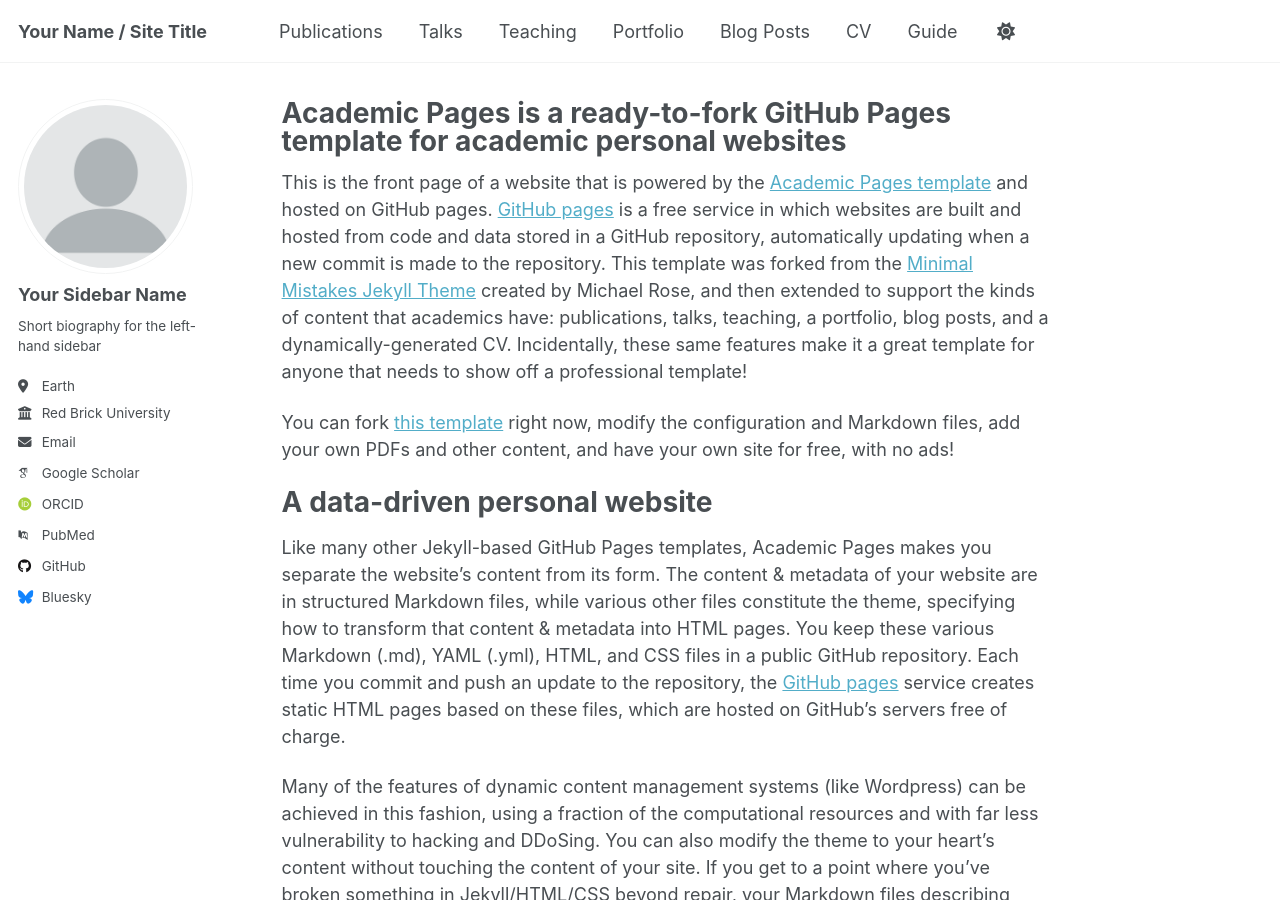
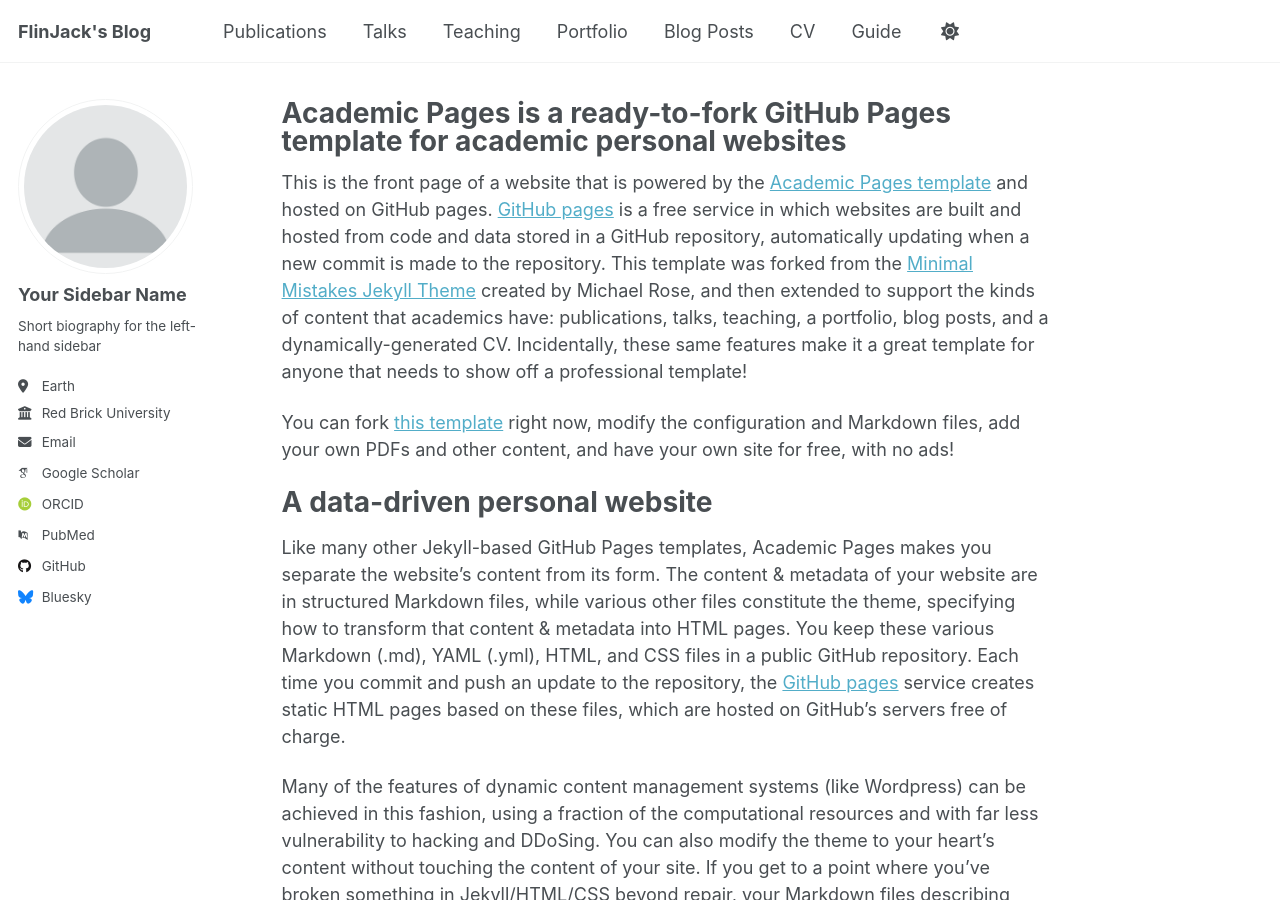
Before and after one commit to FlinJack/FlinJack.github.io, a Jekyll site: the page built from _pages/about.md, in a window 1280 px wide and 900 px high. Built offline with Jekyll 4.4.1, drawn with Linux system fonts in a browser that asks for light colours; some web fonts are replaced; a script that is not in the unit is left out.

Commit message:
Update _config.yml

```diff
--- a/_config.yml
+++ b/_config.yml
@@ -9,7 +9,7 @@
 # Basic Site Settings
 locale                   : "en-US"
 site_theme               : "default" # Currently available options are "default", "air"
-title                    : "Your Name / Site Title"
+title                    : "FlinJack's Blog"
 title_separator          : "-"
 name                     : &name "Your Name"
 description              : &description "personal description"
```
